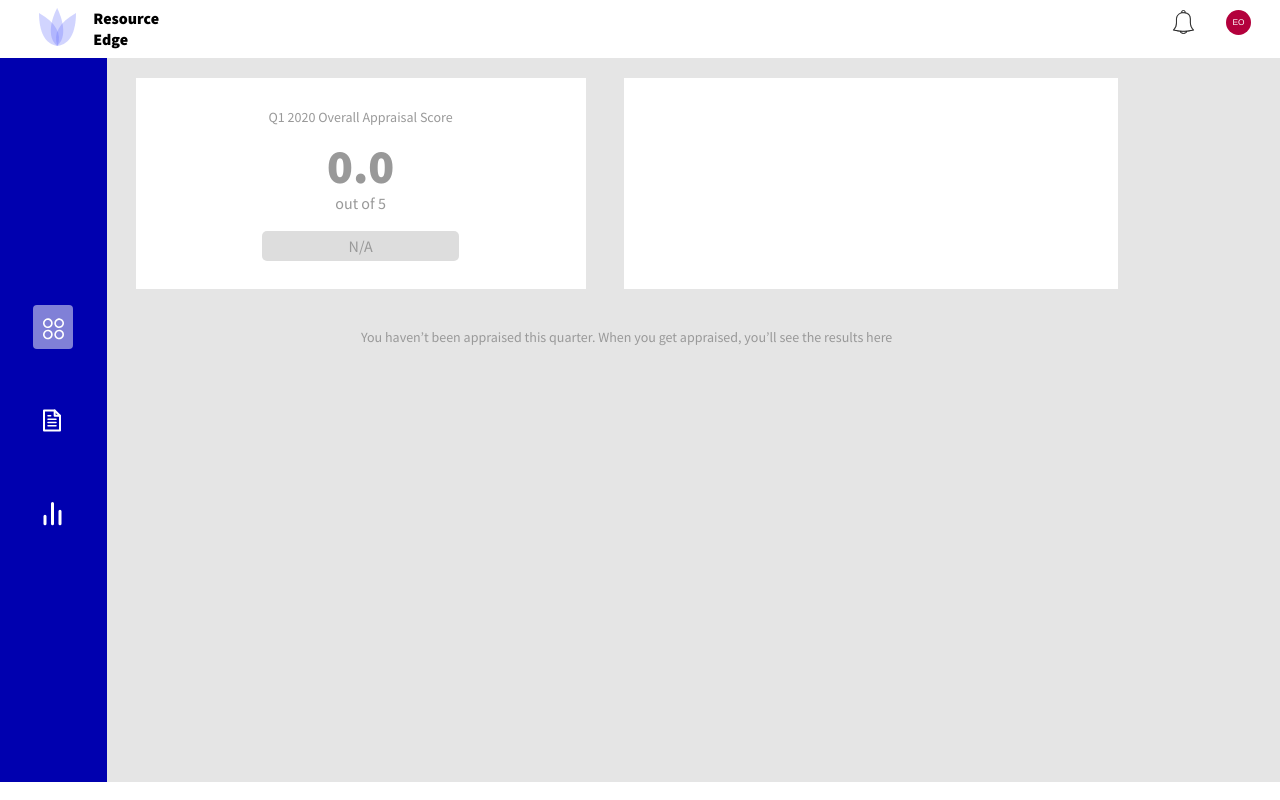
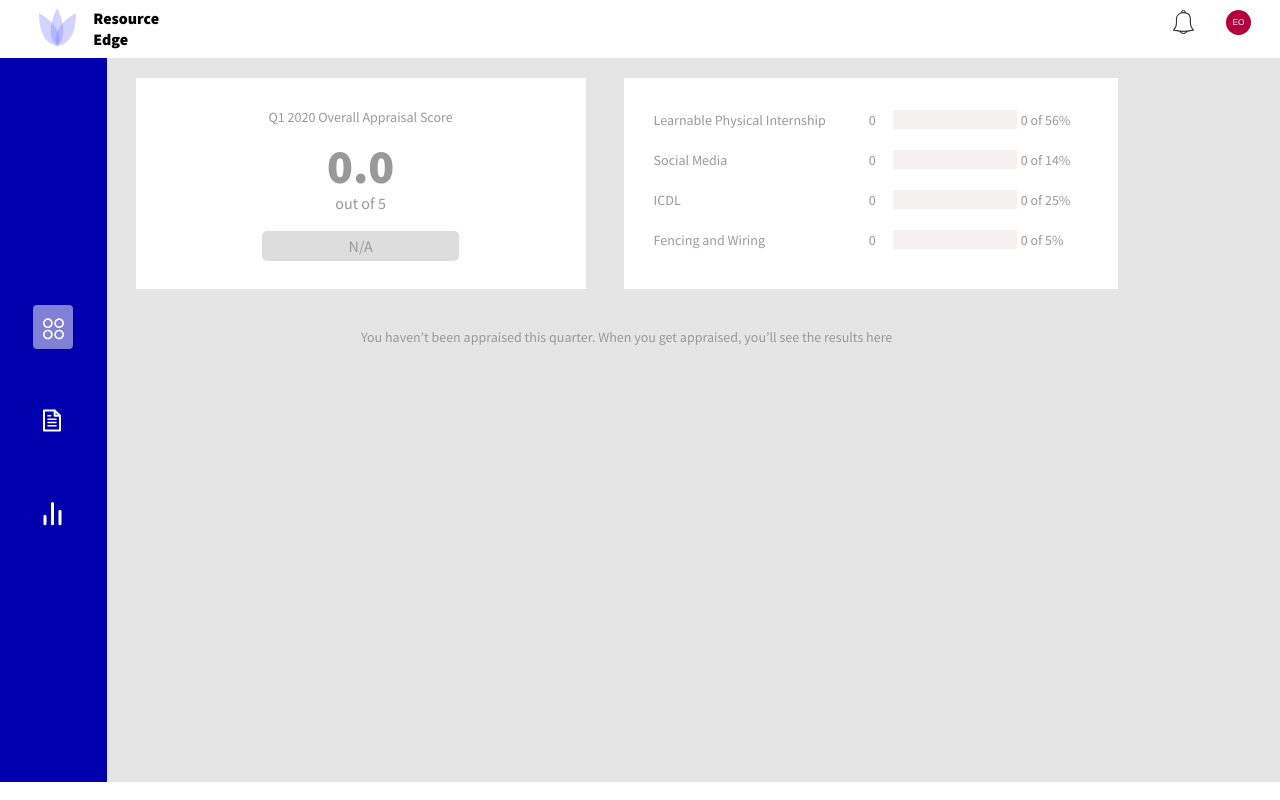
Before and after one commit to OkoyeApps/Resourceedge_Microservices, a React (Create React App) app: page /employee_performance_result in a window 1280 px wide. Built offline with nearby package versions, Linux system fonts and the light colour scheme.

Commit message:
Finished the appraisal result page successfully

```diff
--- a/src/pages/appraisalResult/appraisalResult.css
+++ b/src/pages/appraisalResult/appraisalResult.css
@@ -35,6 +35,23 @@
     width: 494px;
     height: 100%;
     background: #FFFFFF;
+    padding: 32px 0px 0px 30px;
+}
+.score-breakdown > div {
+    width: 426px;
+    height: 22px;
+    margin-bottom: 18px;
+    display: grid;
+    grid-template-columns: 49.5% 49.5%;
+    grid-gap: 1%;
+}
+.score-breakdown > div > div {
+    height: 100%;
+}
+.score-breakdown > div > div > p{
+    font-size: 14px;
+    color: #999999;
+    margin: 0;
 }
 .score-button {
     width: 197px;
@@ -55,3 +72,14 @@
     color: #999999;
     align-items: center;
 }
+.score-upload-progress {
+    display: grid;
+    grid-template-columns: 20px 124px 58px;
+    grid-gap: 4px;
+}
+.progress-adjust {
+    background: #F3F2F1;
+    border-radius: 1px;
+    width: 124px;
+    height: 19px;
+}
--- a/src/pages/appraisalResult/appraisalResult.js
+++ b/src/pages/appraisalResult/appraisalResult.js
@@ -15,7 +15,38 @@ export default function AppraisalResult() {
                     <button className="btn score-button">N/A</button>
                 </div>
                 <div className="score-breakdown">
-
+                    <div>
+                        <div><p>Learnable Physical Internship</p></div>
+                        <div className="score-upload-progress">
+                            <p>0</p>
+                            <div className="progress progress-adjust"></div>
+                            <p>0 of 56%</p>
+                        </div>
+                    </div>
+                    <div>
+                        <div><p>Social Media</p></div>
+                        <div className="score-upload-progress">
+                            <p>0</p>
+                            <div className="progress progress-adjust"></div>
+                            <p>0 of 14%</p>
+                        </div>
+                    </div>
+                    <div>
+                        <div><p>ICDL</p></div>
+                        <div className="score-upload-progress">
+                            <p>0</p>
+                            <div className="progress progress-adjust"></div>
+                            <p>0 of 25%</p>
+                        </div>
+                    </div>
+                    <div>
+                        <div><p>Fencing and Wiring</p></div>
+                        <div className="score-upload-progress">
+                            <p>0</p>
+                            <div className="progress progress-adjust"></div>
+                            <p>0 of 5%</p>
+                        </div>
+                    </div>
                 </div>
                 <div className="no-appraisal">
                     <p>You haven’t been appraised this quarter. When you get appraised, you’ll see the results here</p>
```
